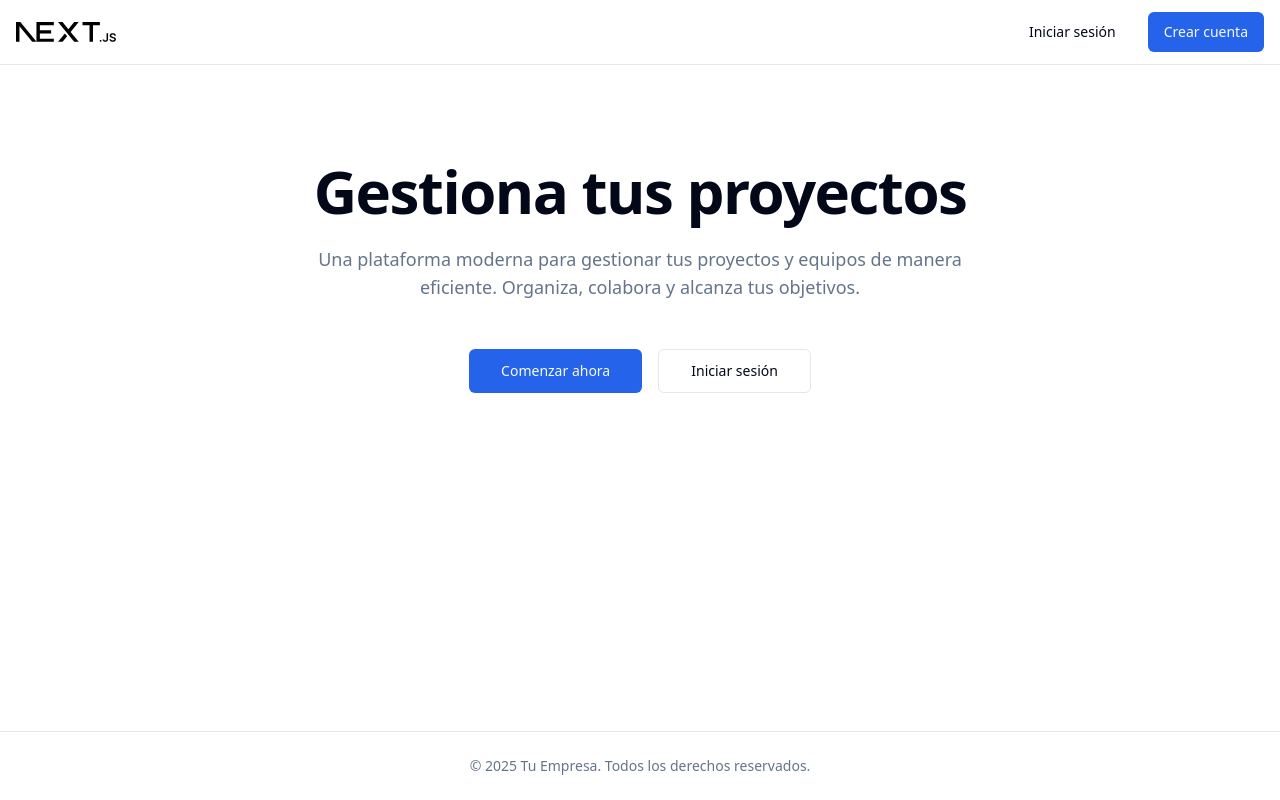
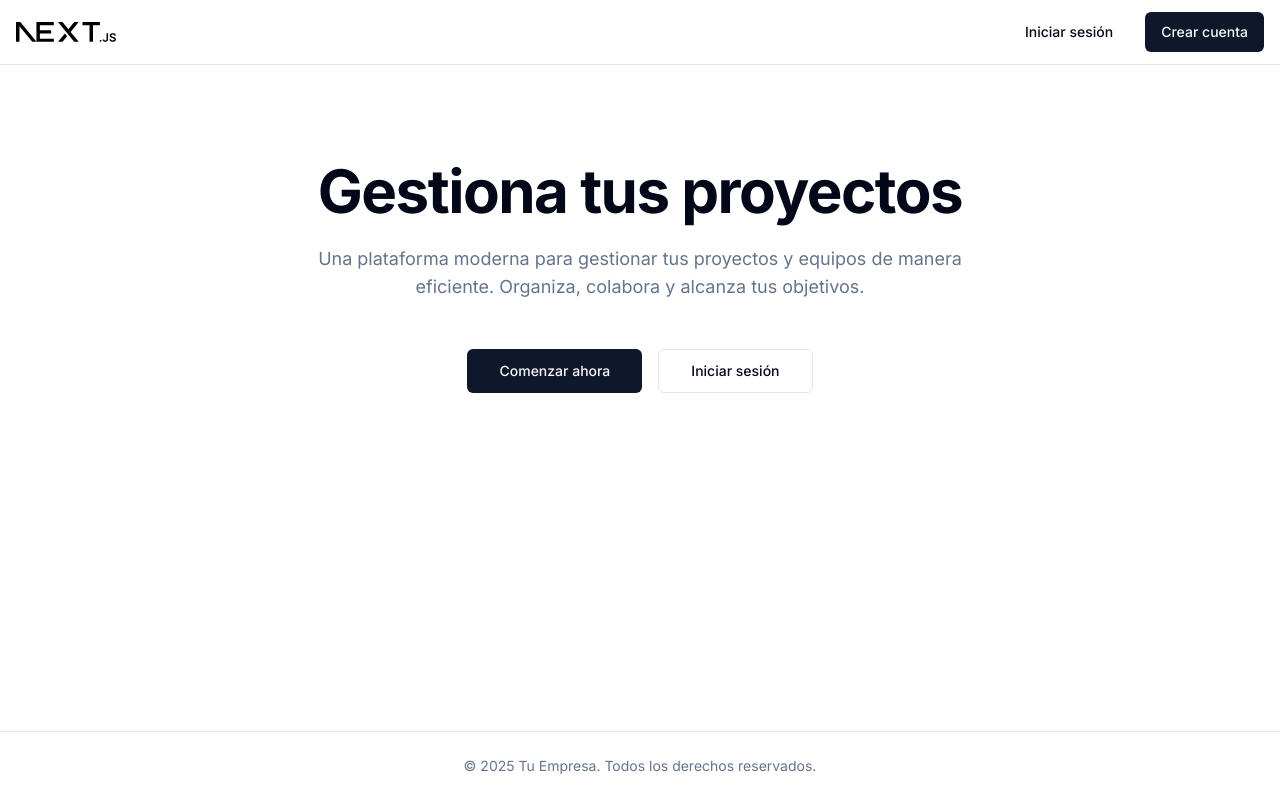
Before and after one commit to Sepujimenez/proyectonode, a Next.js app: page / in a window 1280 px wide. Built offline with nearby package versions, Linux system fonts and the light colour scheme.

Commit message:
Update Tailwind configuration and global styles

```diff
--- a/package.json
+++ b/package.json
@@ -34,7 +34,8 @@
   "devDependencies": {
     "@eslint/eslintrc": "^3",
     "@testing-library/jest-dom": "^6.6.3",
-    "@testing-library/react": "^16.1.0",
+    "@testing-library/react": "^14.3.1",
+    "@testing-library/user-event": "^14.6.0",
     "@types/jest": "^29.5.14",
     "@types/node": "^20",
     "@types/react": "^19",
--- a/src/app/globals.css
+++ b/src/app/globals.css
@@ -10,7 +10,7 @@
     --card-foreground: 222.2 84% 4.9%;
     --popover: 0 0% 100%;
     --popover-foreground: 222.2 84% 4.9%;
-    --primary: 221.2 83.2% 53.3%;
+    --primary: 222.2 47.4% 11.2%;
     --primary-foreground: 210 40% 98%;
     --secondary: 210 40% 96.1%;
     --secondary-foreground: 222.2 47.4% 11.2%;
@@ -22,7 +22,7 @@
     --destructive-foreground: 210 40% 98%;
     --border: 214.3 31.8% 91.4%;
     --input: 214.3 31.8% 91.4%;
-    --ring: 221.2 83.2% 53.3%;
+    --ring: 222.2 84% 4.9%;
     --radius: 0.5rem;
   }
 
@@ -33,7 +33,7 @@
     --card-foreground: 210 40% 98%;
     --popover: 222.2 84% 4.9%;
     --popover-foreground: 210 40% 98%;
-    --primary: 217.2 91.2% 59.8%;
+    --primary: 210 40% 98%;
     --primary-foreground: 222.2 47.4% 11.2%;
     --secondary: 217.2 32.6% 17.5%;
     --secondary-foreground: 210 40% 98%;
@@ -45,7 +45,7 @@
     --destructive-foreground: 210 40% 98%;
     --border: 217.2 32.6% 17.5%;
     --input: 217.2 32.6% 17.5%;
-    --ring: 224.3 76.3% 48%;
+    --ring: 212.7 26.8% 83.9%;
   }
 }
 
--- a/tailwind.config.ts
+++ b/tailwind.config.ts
@@ -18,6 +18,9 @@ const config = {
       },
     },
     extend: {
+      fontFamily: {
+        sans: ["var(--font-sans)"],
+      },
       colors: {
         border: "hsl(var(--border))",
         input: "hsl(var(--input))",
```
Also changed, not shown: 2 other files (tests, documents, lock files or other folders).
